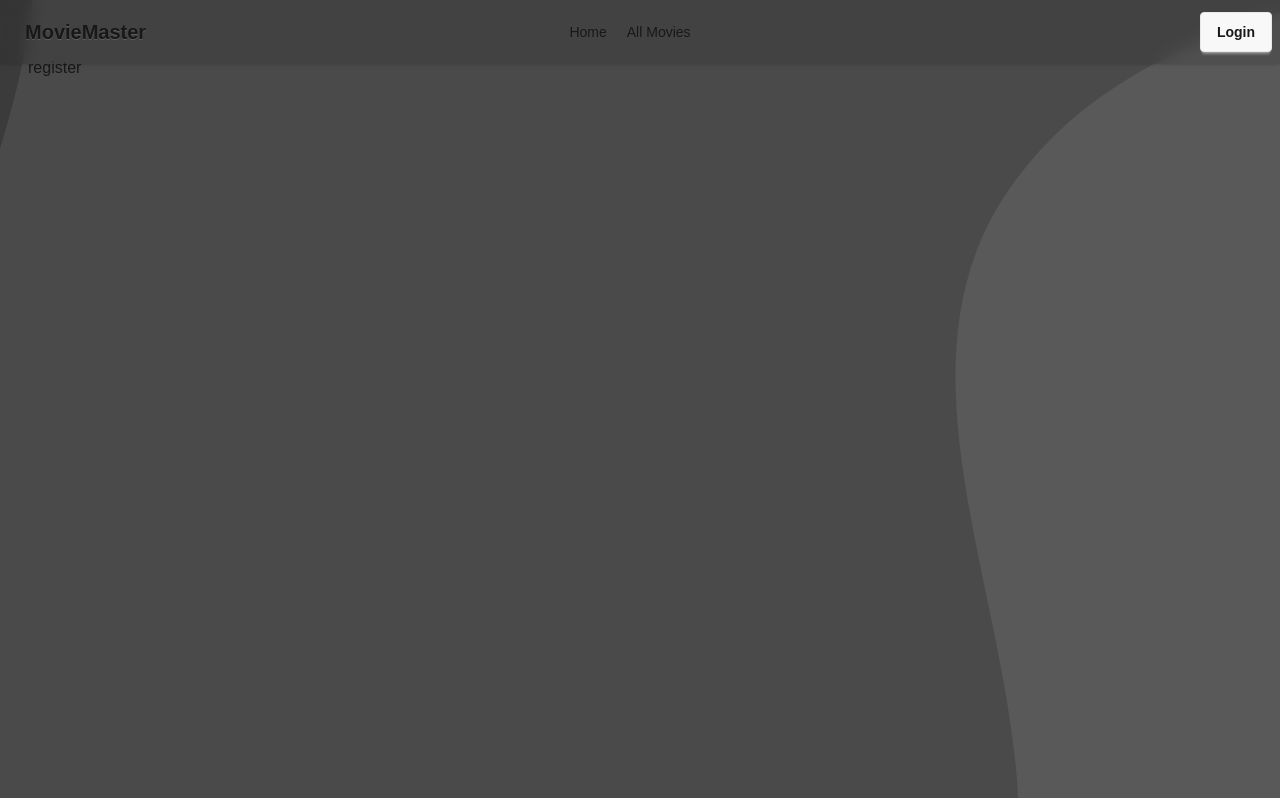
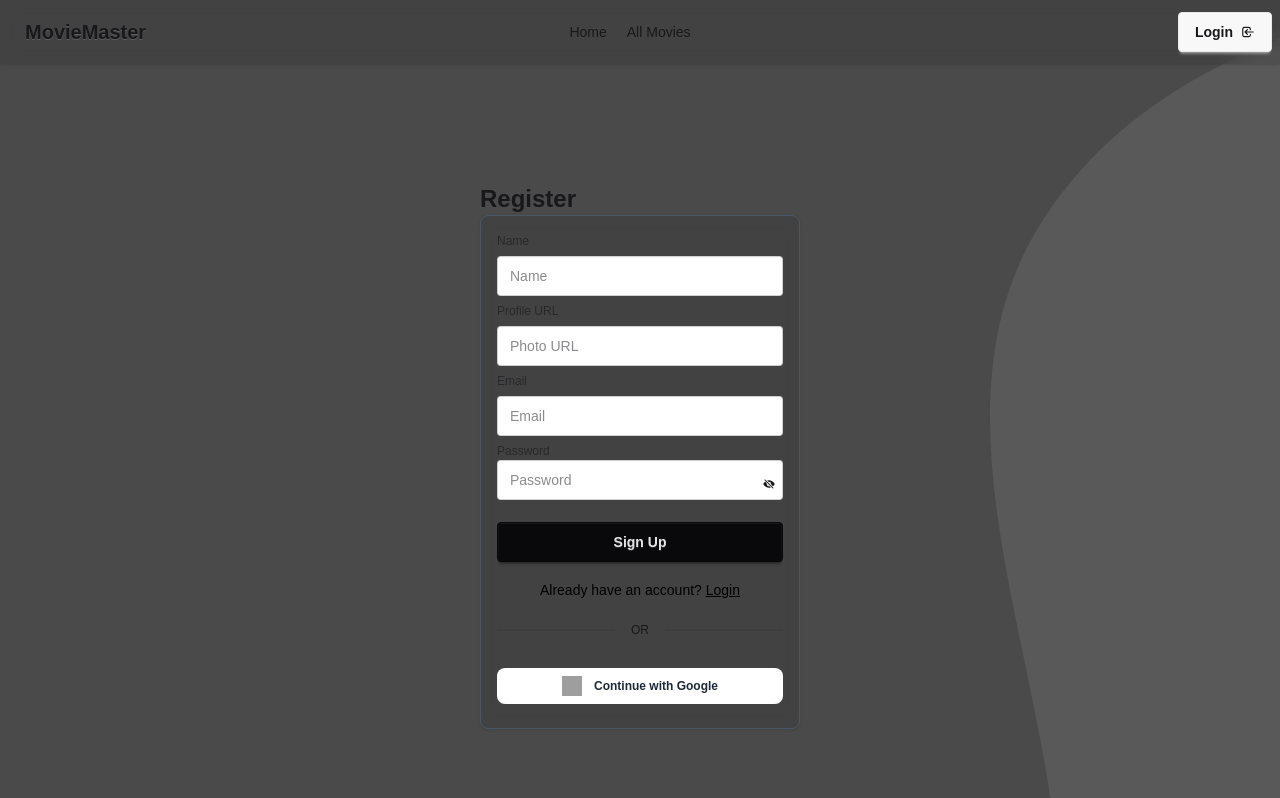
Before and after one commit to glitch86/movie-master-client, a React (Vite) app: page /register in a window 1280 px wide. Shown: the top 798 px of the page. Built offline with nearby package versions, Linux system fonts and the light colour scheme; no server answers; grey boxes are pictures that could not be loaded.

Commit message:
added signup with email

```diff
--- a/src/Components/NavBar.jsx
+++ b/src/Components/NavBar.jsx
@@ -1,6 +1,7 @@
 import React, { useContext } from "react";
 import { Link, NavLink } from "react-router";
 import { AuthContext } from "../Context/AuthContext";
+import { HiOutlineLogin } from "react-icons/hi";
 import toast from "react-hot-toast";
 
 const NavBar = () => {
@@ -75,11 +76,31 @@ const NavBar = () => {
           <ul className="menu menu-horizontal px-1">{links}</ul>
         </div>
         <div className="navbar-end">
+          {loading ? (
+            <h1>loading....</h1>
+          ) : (
+            <div>
+              <img
+                className={`h-10 w-10 rounded-full mx-auto ${
+                  user ? " " : "hidden"
+                }`}
+                src={user?.photoURL || "https://via.placeholder.com/88"}
+                alt=""
+              />
+              {/* {console.log(user.photoURL)} */}
+            </div>
+          )}
+
           <button onClick={handleSignout} className="btn">
             {user ? (
-              <Link to={"/login"} >Logout</Link>
+              <Link to={"/login"}>Logout</Link>
             ) : (
-              <Link to={"/login"}>Login</Link>
+              <Link to={"/login"}>
+                <div className="flex  gap-2 items-center">
+                  <span>Login</span>
+                  <HiOutlineLogin />
+                </div>
+              </Link>
             )}
           </button>
         </div>
--- a/src/Pages/Login.jsx
+++ b/src/Pages/Login.jsx
@@ -4,34 +4,47 @@ import { IoEyeOff } from "react-icons/io5";
 import { Link, useLocation, useNavigate } from "react-router";
 import { AuthContext } from "../Context/AuthContext";
 import toast from "react-hot-toast";
+import { signInWithEmailAndPassword } from "firebase/auth";
+import { auth } from "../Firebase/sdk";
 // import bg from '../assets/SimpleShiny.svg';
 
 // console.log(bg);
 
-
 const Login = () => {
-  const { user, setUser, googleSignIn } = useContext(AuthContext);
+  const { setUser, googleSignIn } = useContext(AuthContext);
   const [showPass, setShowPass] = useState(false);
 
   const location = useLocation();
   const from = location.state || "/";
   const navigate = useNavigate();
 
-
+  // sign in with email and pass
   const handleSignin = (e) => {
     e.preventDefault();
+    const email = e.target.email?.value;
+    const password = e.target.password?.value;
+    signInWithEmailAndPassword(auth, email, password)
+      .then((res) => {
+        // console.log(res);
+        setUser(res.user);
+        toast.success("Signin successful");
+        navigate(from);
+      })
+      .catch((e) => {
+        // console.log(e);
+        toast.error(e.message);
+      });
+  };
 
-  };
+  // google sign in
   const handleGoogleSignin = () => {
     googleSignIn()
-    .then((res) => {
+      .then((res) => {
         setUser(res.user);
         navigate(from);
-        toast.success('Login Successful');
-
-    })
-    .catch((err) =>
-    console.log(err));
+        toast.success("Login Successful");
+      })
+      .catch((err) => console.log(err));
   };
   return (
     <div className="flex flex-col justify-center items-center h-screen">
--- a/src/Pages/Register.jsx
+++ b/src/Pages/Register.jsx
@@ -1,11 +1,126 @@
-import React from 'react';
+import React, { useContext, useState } from "react";
+import { FaEye } from "react-icons/fa6";
+import { IoEyeOff } from "react-icons/io5";
+import { Link, useLocation, useNavigate } from "react-router";
+import { AuthContext } from "../Context/AuthContext";
+import { createUserWithEmailAndPassword, updateProfile } from "firebase/auth";
+import { auth } from "../Firebase/sdk";
+import toast from "react-hot-toast";
 
 const Register = () => {
-    return (
-        <div>
-            register
+  const [showPass, setShowPass] = useState(false);
+  const { setUser } = useContext(AuthContext);
+  const location = useLocation();
+  const from = location.state || "/";
+  const navigate = useNavigate();
+
+  const handleSignUp = (e) => {
+    e.preventDefault();
+    const displayName = e.target.name?.value;
+    const photoURL = e.target.url?.value;
+    const email = e.target.email?.value;
+    const password = e.target.password?.value;
+
+    // console.log(displayName, url, email, password);
+    const regExp =
+      /^(?=.*[a-z])(?=.*[A-Z])(?=.*\d)(?=.*[@$!%*?&#^()\-_=+])[A-Za-z\d@$!%*?&#^()\-_=+]{6,}$/;
+
+    if (!regExp.test(password)) {
+      toast.error(
+        "Password must be at least 6 characters long and must include both lower and uppercase and special character"
+      );
+      return;
+    }
+
+    createUserWithEmailAndPassword(auth, email, password)
+      .then((res) => {
+        updateProfile(res.user, { displayName, photoURL })
+          .then(() => {
+            setUser(res.user);
+            navigate(from);
+            toast.success("Login Successful.");
+          })
+          .catch((err) => toast.error(err));
+      })
+      .catch((err) => toast.error(err.message));
+
+    e.target.reset();
+  };
+
+  return (
+    <div className="flex flex-col justify-center items-center h-screen">
+      <div>
+        <div className="text-left">
+          <h1 className="heading">Register</h1>
         </div>
-    );
+        <form
+          onSubmit={handleSignUp}
+          className="fieldset rounded-box w-xs border border-gray-600 p-4 bg-black/10 backdrop-blur-sm shadow-sm"
+        >
+          <label className="label">Name</label>
+          <input type="text" className="input" name="name" placeholder="Name" />
+
+          <label className="label">Profile URL</label>
+          <input
+            type="url"
+            className="input"
+            name="url"
+            placeholder="Photo URL"
+          />
+
+          <label className="label">Email</label>
+          <input
+            type="email"
+            className="input"
+            name="email"
+            placeholder="Email"
+          />
+          <div className="relative">
+            <label className="label">Password</label>
+            <input
+              type={showPass ? "text" : "password"}
+              className="input"
+              name="password"
+              placeholder="Password"
+            />
+            <span
+              onClick={() => setShowPass(!showPass)}
+              className="absolute right-2 top-9 cursor-pointer z-50"
+            >
+              {showPass ? <FaEye /> : <IoEyeOff />}
+            </span>
+          </div>
+
+          {/* <span className="hover:underline cursor-pointer">Forget Password</span> */}
+
+          <button className="btn btn-neutral mt-4">Sign Up</button>
+
+          <p className="text-center text-sm text-black mt-3">
+            Already have an account?{" "}
+            <Link
+              to="/login"
+              className="text-black hover:text-white hover:bg-black  underline"
+            >
+              Login
+            </Link>
+          </p>
+          <div className="divider">OR</div>
+          <button
+            type="button"
+            // onClick={handleGoogleSignin}
+            className="flex items-center justify-center gap-3 bg-white text-gray-800 px-5 py-2 rounded-lg w-full font-semibold hover:bg-gray-100 transition-colors cursor-pointer my-2"
+          >
+            <img
+              src="https://www.svgrepo.com/show/475656/google-color.svg"
+              alt="google"
+              className="w-5 h-5"
+            />
+            Continue with Google
+          </button>
+        </form>
+      </div>
+    </div>
+  );
 };
 
 export default Register;
```
